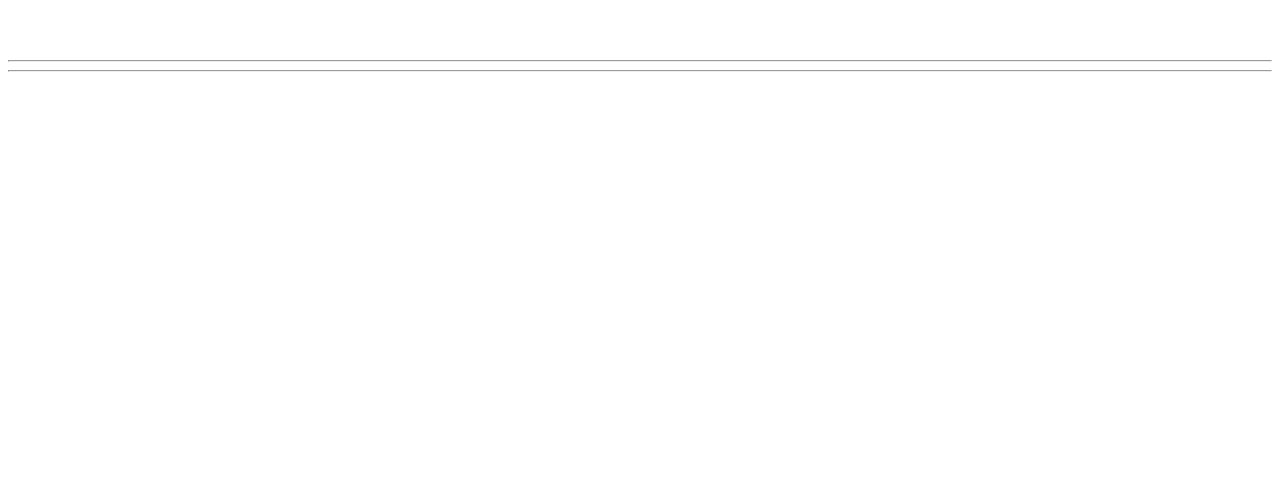
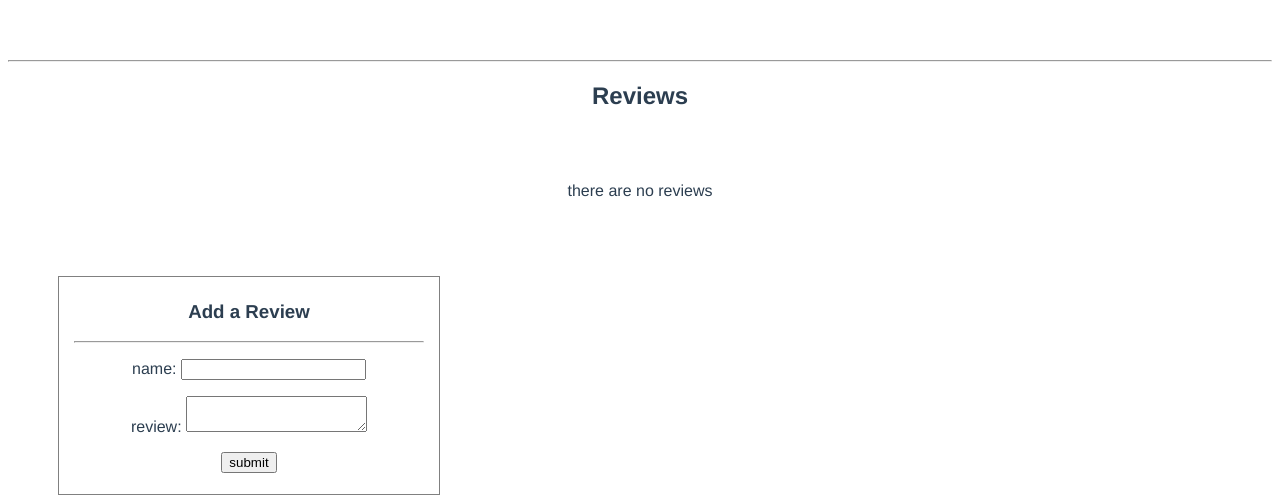
Before and after one commit to MoeezShakoor/Real-Worls-Vue, a Vue app: page / in a window 1280 px wide. Shown: the part 748-1248 px from the top of the page. Before the commit the page ends 828 px from the top, so only its background shows below. Built offline with nearby package versions, Linux system fonts and the light colour scheme.

Commit message:
Review component added

```diff
--- /dev/null
+++ b/src/components/Reviews.vue
@@ -0,0 +1,73 @@
+<template>
+	<div>
+		<div class="reviewbox">
+			<h2>Reviews</h2>
+			<br><br>
+			<p v-if="!reviews.length"> there are no reviews</p>
+			<ul>
+				<li v-bind:key="review" v-for="review in reviews">
+				<p>User Name: {{review.name}}</p>
+				<p>Opinion: {{review.review}}</p>
+				</li>
+			</ul>
+		</div>
+    <form class="formarea" @submit.prevent="onsubmit">
+			<h3>Add a Review</h3>
+			<hr />
+			<p>
+				<label for="name">name: </label>
+				<input id="name" v-model="name">
+			</p>
+			<p>
+				<label for="review">review: </label>
+				<textarea id="review" v-model="review"></textarea>
+			</p>
+			<p>
+			<input type="submit" value="submit">
+			</p>
+		</form>
+  </div>
+</template>
+<script>
+export default {
+  data() {
+    return {
+			name:null,
+			review:null,
+      reviews: []
+    };
+  },
+
+  methods: {
+		onsubmit(){
+			let productreview={
+				name: this.name,
+				review: this.review
+			}
+			this.reviews.push(productreview);
+			// this.name=null
+			// this.review=null
+		}
+  }
+};
+</script>
+<style scoped>
+.formarea{
+	padding-left:15px;
+	padding-right:15px;
+	padding-top:5px;
+	padding-bottom:5px;
+	margin-top: 50px;
+	width: 350px;
+	border: 1px solid gray;
+	margin-left: 50px;
+}
+.reviewbox{
+	padding-left:30px;
+	padding-right:30px;
+	padding-bottom:10px;
+}
+.reviewbox li{
+	text-align: left;
+}
+</style>
--- a/src/components/Socks.vue
+++ b/src/components/Socks.vue
@@ -1,10 +1,10 @@
-/* eslint-disable vue/require-v-for-key */
 <template>
   <div>
     <p class="cart">Cart {{ cartValue }}</p>
     <div class="gridbox">
       <div>
-        <img :src="variants[selectedIndex].variantImage" class="sockImage" />
+        <!-- <img :src="variants[selectedIndex].variantImage" class="sockImage" /> -->
+        <img :src="image" class="sockImage" />
       </div>
       <div class="grid-2">
         <h2>{{ itemName }}</h2>
@@ -28,19 +28,6 @@
       </div>
     </div>
     <hr />
-
-    <!-- <div class="reviewbox">
-      <h2>Reviews</h2>
-      <br /><br />
-      <p v-if="!reviews.length">there are no reviews</p>
-      <ul>
-        <li v-for="review in reviews">
-          <p>{{ review.name }}</p>
-          <p>{{ review.review }}</p>
-        </li>
-      </ul>
-    </div> -->
-    <hr />
   </div>
 </template>
 
@@ -51,7 +38,7 @@ export default {
       Name: "Socks",
       cartValue: 0,
       brand: "branded",
-      // image:'./assets/Images/greenSocks.jpg',
+      //image: "../assets/Images/greenSocks.png",
       selectedIndex: 0,
       reviews: [],
       cart: 0,
@@ -78,7 +65,7 @@ export default {
       this.selectedIndex = index;
     },
     incrementCart() {
-      this.cartValue +=1;
+      this.cartValue += 1;
     },
     decrementCart() {
       if (this.cartValue > 0) {
--- a/src/views/Home.vue
+++ b/src/views/Home.vue
@@ -3,6 +3,7 @@
     <img alt="Vue logo" src="../assets/logo.png" />
     <!-- <HelloWorld msg="Welcome to Your Vue.js App" /> -->
     <Socks />
+    <Reviews />
   </div>
 </template>
 
@@ -10,11 +11,13 @@
 // @ is an alias to /src
 //import HelloWorld from "@/components/HelloWorld.vue";
 import Socks from "@/components/Socks.vue";
+import Reviews from "@/components/Reviews.vue";
 export default {
   name: "Home",
   components: {
     // HelloWorld
-    Socks
+    Socks,
+    Reviews
   }
 };
 </script>
```
